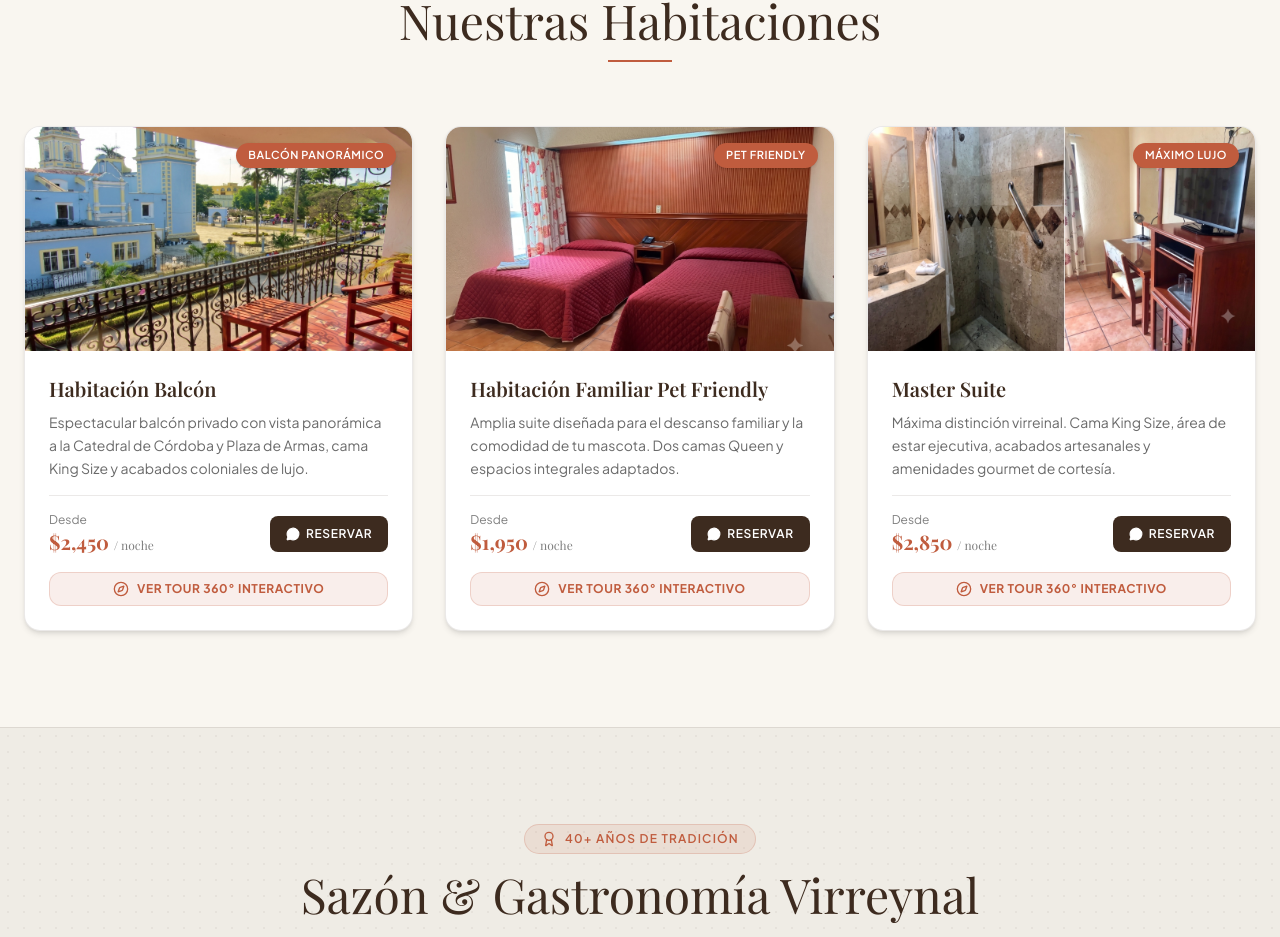
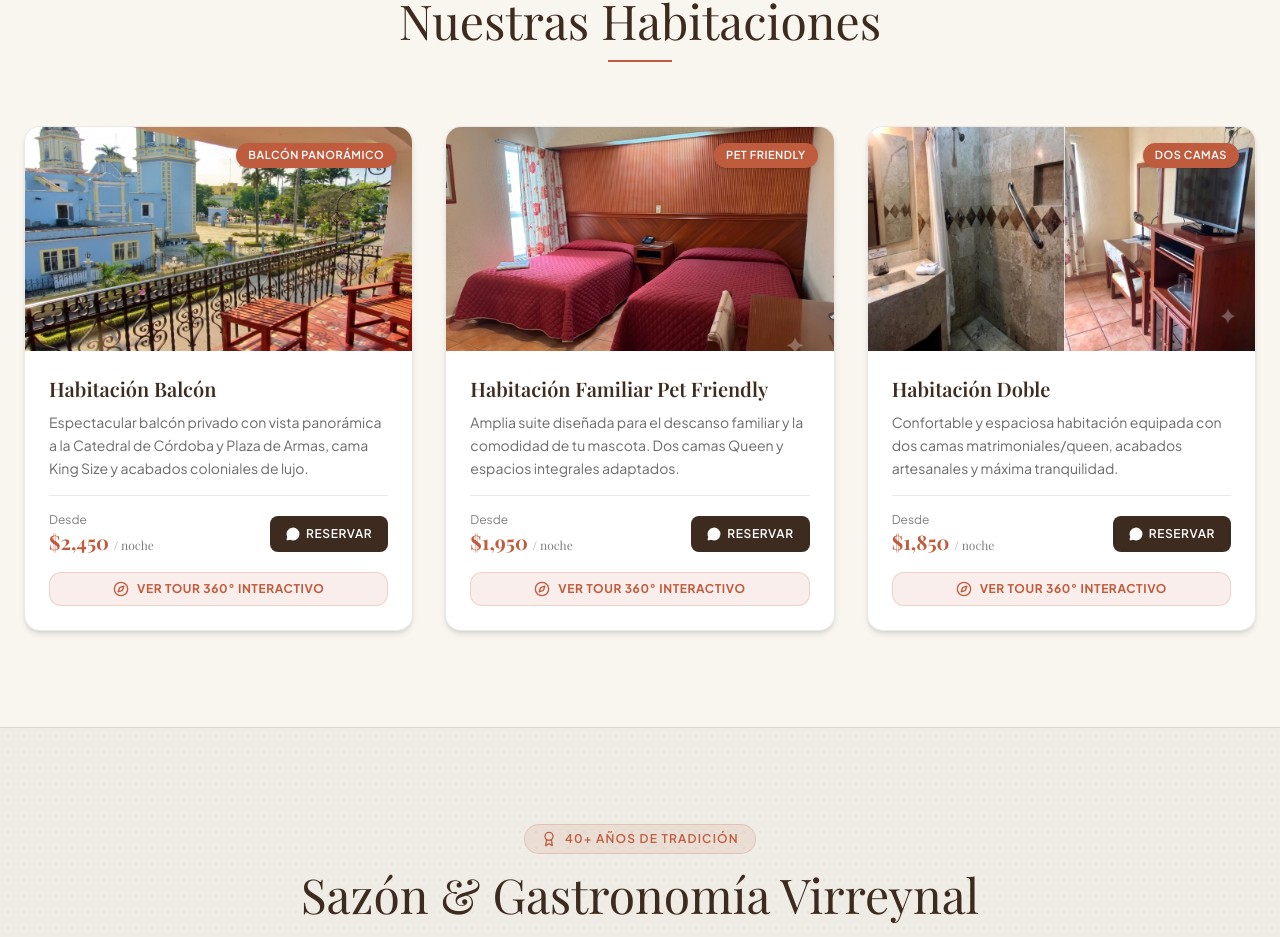
Before and after one commit to gastonmorante/hotel-virreynal-web, a React (Vite) app: page / in a window 1280 px wide. Shown: the part 1339-2276 px from the top of the page. Built offline with nearby package versions, Linux system fonts and the light colour scheme; a web font is replaced by a local one.

Commit message:
Rename_Master_Suite_to_Habitacion_Doble_and_update_360_tour_link

```diff
--- a/src/App.jsx
+++ b/src/App.jsx
@@ -41,11 +41,11 @@ export default function App() {
       image: '/images/petroom.jpg',
     },
     {
-      title: 'Master Suite',
-      tourId: 'xZnK_3zrK',
-      desc: 'Máxima distinción virreinal. Cama King Size, área de estar ejecutiva, acabados artesanales y amenidades gourmet de cortesía.',
-      price: '$2,850',
-      badge: 'Máximo Lujo',
+      title: 'Habitación Doble',
+      tourId: '_XSvbkrFy',
+      desc: 'Confortable y espaciosa habitación equipada con dos camas matrimoniales/queen, acabados artesanales y máxima tranquilidad.',
+      price: '$1,850',
+      badge: 'Dos Camas',
       image: '/images/masteroom.jpg',
     },
   ];
--- a/src/components/BookingModal.jsx
+++ b/src/components/BookingModal.jsx
@@ -128,7 +128,7 @@ export default function BookingModal({ isOpen, onClose, initialRoom = 'Habitaci
             >
               <option value="Habitación Balcón">Habitación Balcón ($2,450 / noche)</option>
               <option value="Habitación Familiar Pet Friendly">Habitación Familiar Pet Friendly ($1,950 / noche)</option>
-              <option value="Master Suite">Master Suite ($2,850 / noche)</option>
+              <option value="Habitación Doble">Habitación Doble ($1,850 / noche)</option>
               <option value="Cualquier Habitación Disponible">Cualquier Habitación Disponible</option>
             </select>
           </div>
--- a/src/services/gemini.js
+++ b/src/services/gemini.js
@@ -30,7 +30,7 @@ Información Oficial sobre Hotel Virreynal:
 - Opciones de Hospedaje:
   1. Habitación Balcón ($2,450 MXN/noche): Cama King Size, balcón privado con vista panorámica a la catedral y centro histórico, acabados en maderas nobles.
   2. Habitación Familiar Pet Friendly ($1,950 MXN/noche): Dos camas Queen, ambiente espacioso diseñado para la familia y la comodidad de tu mascota.
-  3. Master Suite ($2,850 MXN/noche): Cama King Size, área de estar ejecutiva, acabados artesanales y amenidades premium.
+  3. Habitación Doble ($1,850 MXN/noche): Dos camas matrimoniales/queen, acabados artesanales y máxima tranquilidad.
 - Servicios & Amenidades: Café gourmet de cortesía, Wi-Fi de alta velocidad en todo el inmueble, estacionamiento privado, atención a viajes de negocios o placer, recepción 24/7 y servicio a la habitación.
 - Video Corporativo Oficial: Disponible directamente en la portada del sitio web ("Conoce nuestro hotel").
 - Tour Virtual 360°: Disponible de forma inmersiva para cada habitación y en la sección general de Tour 360°.
```
